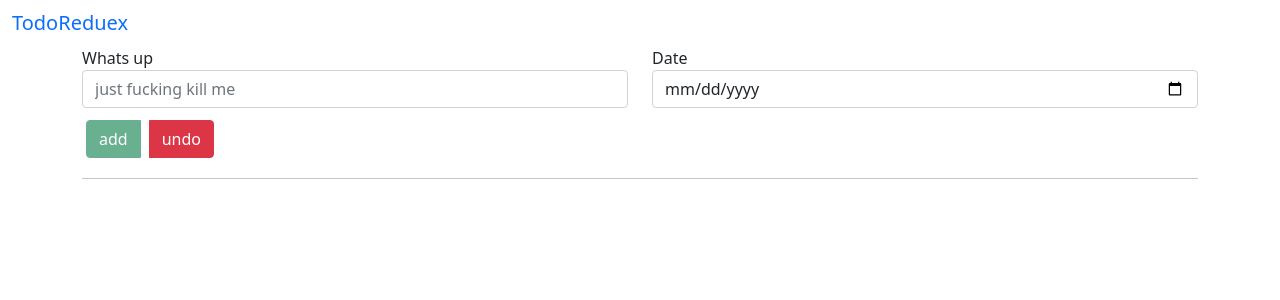
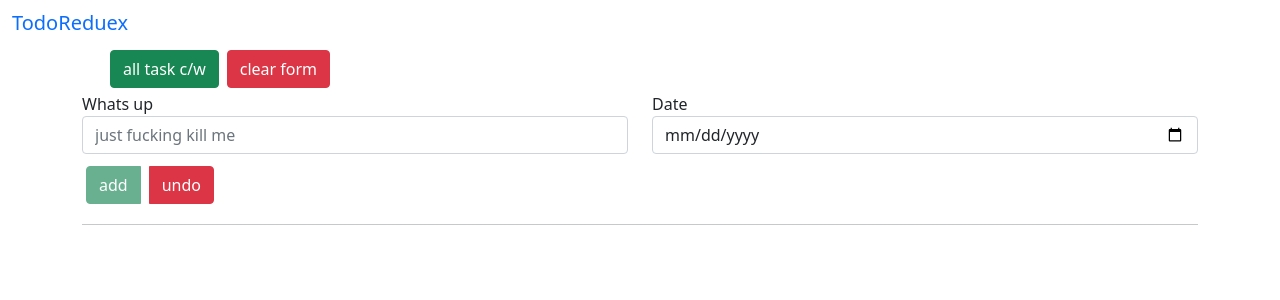
Before and after one commit to reggie1337/TodoApp, an Angular app: page / in a window 1280 px wide. Shown: the top 300 px of the page. Built offline with nearby package versions, Linux system fonts and the light colour scheme.

Commit message:
newArray

```diff
--- a/src/app/app.component.html
+++ b/src/app/app.component.html
@@ -6,6 +6,13 @@
   </div>
 </nav>
 <form [formGroup]="form" (ngSubmit)="newTask()" class="container">
+  <div class="btn-group m-2 p-1"></div>
+  <button class="btn btn-success m-1" type="button" (click)="taskFinished()">
+    all task c/w
+  </button>
+  <button class="btn btn-danger m-1" type="button" (click)="taskClear()">
+    clear form
+  </button>
   <div class="row">
     <div class="col-sm-6 form-group">
       <label for="name">Whats up</label>
--- a/src/app/app.component.ts
+++ b/src/app/app.component.ts
@@ -37,5 +37,15 @@ export class AppComponent implements OnInit {
     const index = this.Tasks.findIndex((t) => t.id === task.id);
     this.Tasks.splice(index, 1);
   }
+  taskClear() {
+    this.Tasks = [];
+  }
+  taskFinished() {
+    const task = this.Tasks;
+    this.Tasks.forEach((task) => {
+      task.weDone = true;
+    });
+  }
+
   ngOnInit(): void {}
 }
```
